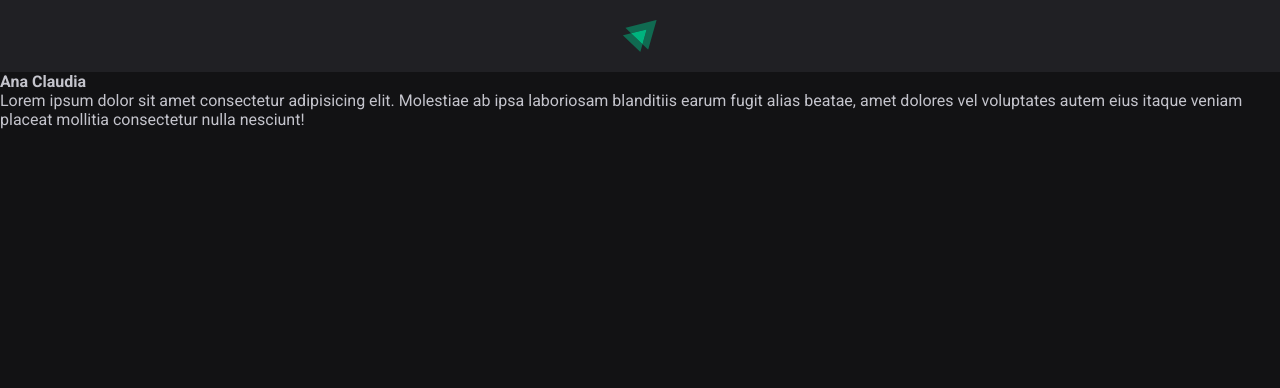
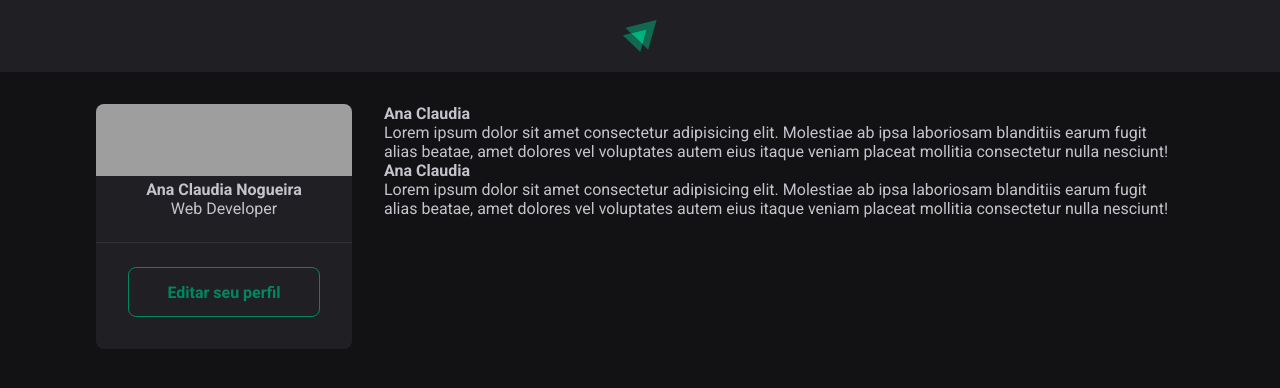
Before and after one commit to anacnogueira/ignite-reactjs-01-fundamentos, a React (Vite) app: page / in a window 1280 px wide. Shown: the top 388 px of the page. Built offline with nearby package versions, Linux system fonts and the light colour scheme; grey boxes are pictures that could not be loaded.

Commit message:
Componente sidebar

```diff
--- a/src/App.jsx
+++ b/src/App.jsx
@@ -1,16 +1,27 @@
 import { Post } from "./Post";
 import { Header } from "./components/Header";
 
+import styles from "./App.module.css";
 import "./global.css";
+import { Sidebar } from "./components/Sidebar";
 
 export function App() {
   return (
     <>
       <Header />
-      <Post
-        author="Ana Claudia"
-        content="Lorem ipsum dolor sit amet consectetur adipisicing elit. Molestiae ab ipsa laboriosam blanditiis earum fugit alias beatae, amet dolores vel voluptates autem eius itaque veniam placeat mollitia consectetur nulla nesciunt!"
-      />
+      <div className={styles.wrapper}>
+        <Sidebar />
+        <main>
+          <Post
+            author="Ana Claudia"
+            content="Lorem ipsum dolor sit amet consectetur adipisicing elit. Molestiae ab ipsa laboriosam blanditiis earum fugit alias beatae, amet dolores vel voluptates autem eius itaque veniam placeat mollitia consectetur nulla nesciunt!"
+          />
+          <Post
+            author="Ana Claudia"
+            content="Lorem ipsum dolor sit amet consectetur adipisicing elit. Molestiae ab ipsa laboriosam blanditiis earum fugit alias beatae, amet dolores vel voluptates autem eius itaque veniam placeat mollitia consectetur nulla nesciunt!"
+          />
+        </main>
+      </div>
     </>
   );
 }
--- /dev/null
+++ b/src/App.module.css
@@ -0,0 +1,9 @@
+.wrapper {
+  max-width: 70rem;
+  margin: 2rem auto;
+  padding: 0 1rem;
+  display: grid;
+  grid-template-columns: 256px 1fr;
+  gap: 2rem;
+  align-items: flex-start;
+}
--- /dev/null
+++ b/src/components/Sidebar.jsx
@@ -0,0 +1,21 @@
+import styles from "./Sidebar.module.css";
+
+export function Sidebar() {
+  return (
+    <aside className={styles.sidebar}>
+      <img
+        className={styles.cover}
+        src="https://images.unsplash.com/photo-1614914135224-925593607248?auto=format&fit=crop&q=50&ixlib=rb-4.0.3&ixid=M3wxMjA3fDB8MHxwaG90by1wYWdlfHx8fGVufDB8fHx8fA%3D%3D&w=500"
+        alt=""
+      />
+      <div className={styles.profile}>
+        <strong>Ana Claudia Nogueira</strong>
+        <span>Web Developer</span>
+      </div>
+
+      <footer>
+        <a href="#">Editar seu perfil</a>
+      </footer>
+    </aside>
+  );
+}
--- /dev/null
+++ b/src/components/Sidebar.module.css
@@ -0,0 +1,38 @@
+.sidebar {
+  background: var(--gray-800);
+  border-radius: 8px;
+  overflow: hidden;
+}
+
+.cover {
+  width: 100%;
+  height: 72px;
+  object-fit: cover;
+}
+
+.profile {
+  display: flex;
+  flex-direction: column;
+  align-items: center;
+}
+
+.sidebar footer {
+  border-top: 1px solid var(--gray-600);
+  margin-top: 1.5rem;
+  padding: 1.5rem 2rem 2rem;
+}
+
+.sidebar footer a {
+  background: transparent;
+  color: var(--green-500);
+  border: 1px solid var(--green-500);
+  border-radius: 8px;
+  height: 50px;
+  padding: 0 1.5rem;
+  font-weight: bold;
+  display: block;
+  text-decoration: none;
+  display: flex;
+  align-items: center;
+  justify-content: center;
+}
```
